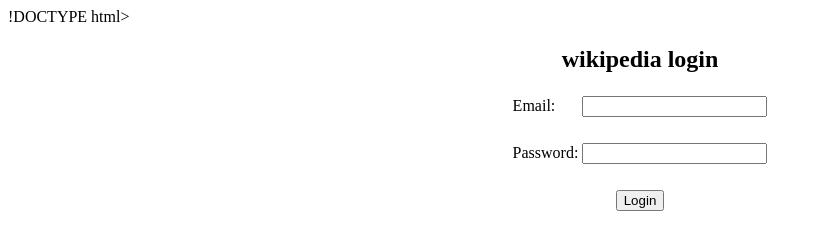
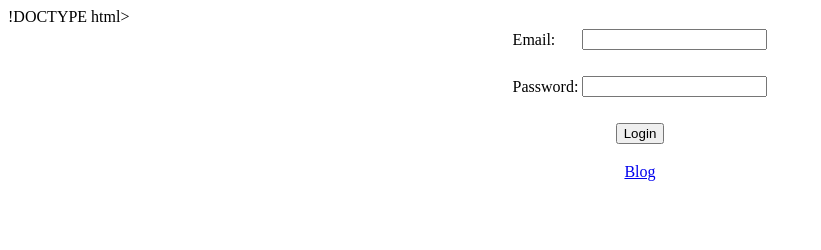
Before and after one commit to AdiNass7119/viratbio_task, a plain HTML site: page login.html in a window 1280 px wide. Shown: the whole page, without its empty margins (0-821 px from the left). Drawn offline with Linux system fonts and the light colour scheme.

Commit message:
Update login.html
Signed-off-by: AdityaVardhan7119 <24eu08152@vrsec.ac.in>

```diff
--- a/login.html
+++ b/login.html
@@ -3,11 +3,10 @@
 <head>
     <meta charset="UTF-8">
     <meta name="viewport" content="width=device-width, initial-scale=1.0">
-    <title>wikipedia login</title>
+    <title>Login</title>
 </head>
 <body>
     <center>
-        <h2>wikipedia login</h2>
         <form action="login_handler" method="post">
             <table>
                 <tr>
@@ -29,6 +28,9 @@
                 </tr>
             </table>
         </form>
+        <nav>
+            <a href="Blog.html">Blog</a>
+        </nav>
     </center>
 </body>
 </html>
```
